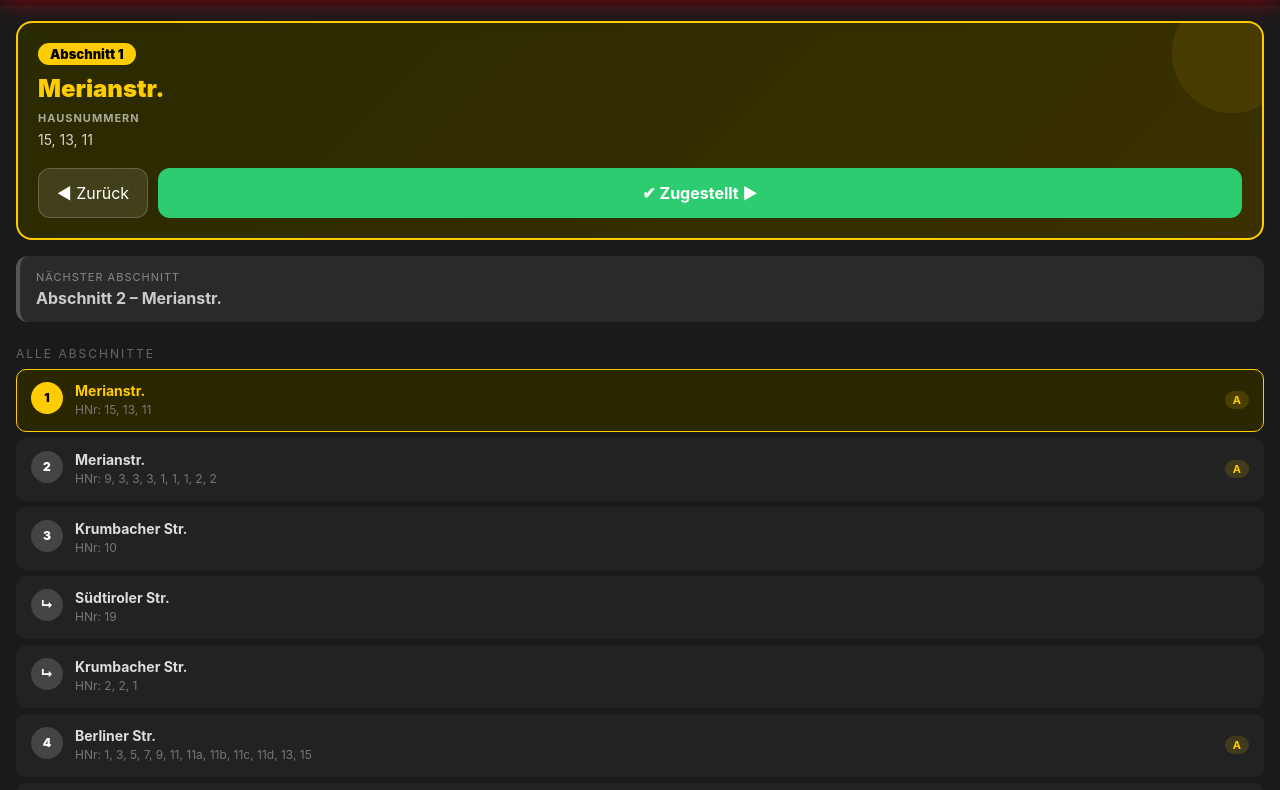
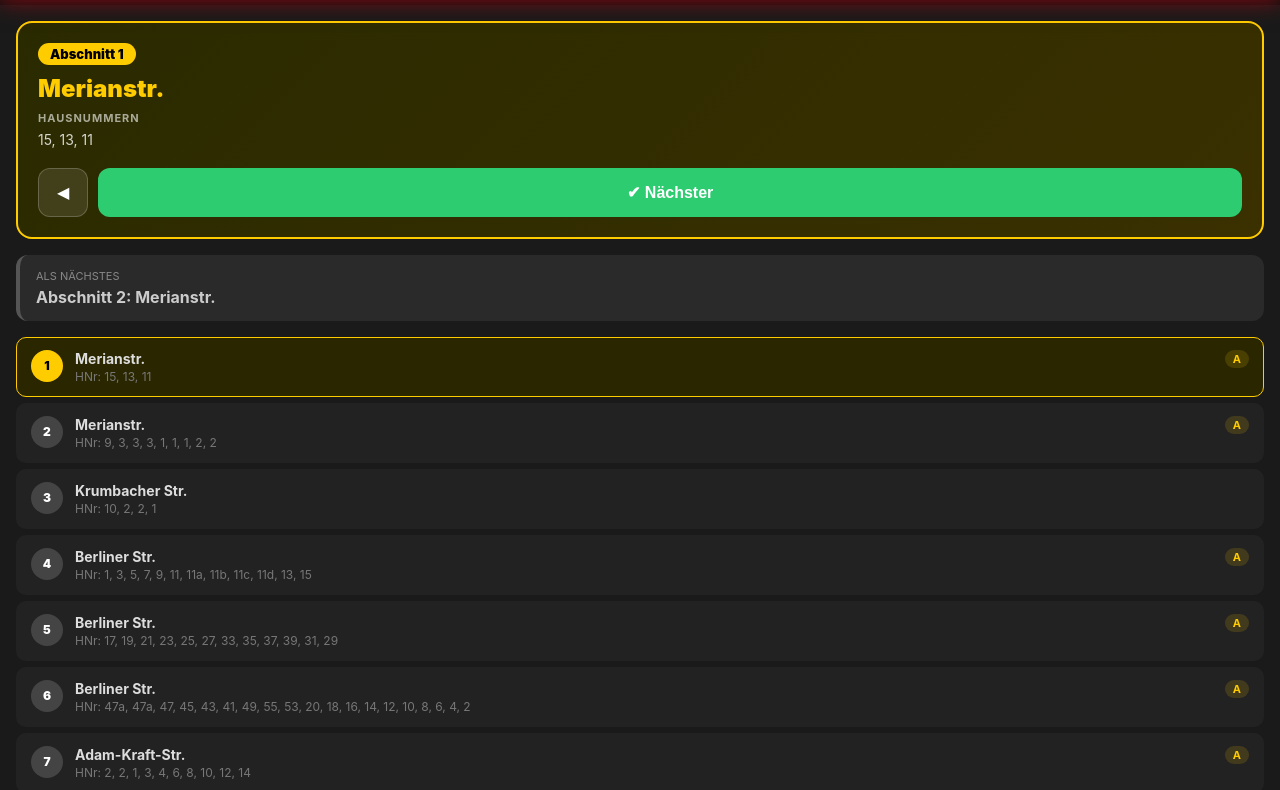
Before and after one commit to Senan1979/senan, a plain HTML site: page index.html in a window 1280 px wide. Shown: the part 65-855 px from the top of the page. Drawn offline with Linux system fonts and the light colour scheme.

Commit message:
Refactor index.html for improved structure and readability
Refactor HTML structure and clean up CSS styles. Update JavaScript functions for better readability and efficiency.

```diff
--- a/index.html
+++ b/index.html
@@ -1,3 +1,4 @@
+
 <!DOCTYPE html>
 <html lang="de">
 <head>
@@ -5,8 +6,6 @@
 <meta name="viewport" content="width=device-width, initial-scale=1.0">
 <title>DHL Navigator - Zustellbezirk 92224-08</title>
 <style>
-
-
   :root {
     --dhl-yellow: #FFCC00;
     --dhl-red: #D40511;
@@ -54,14 +53,6 @@
     position: relative;
     overflow: hidden;
   }
-  .current-hero::before {
-    content: '';
-    position: absolute;
-    top: -30px; right: -30px;
-    width: 120px; height: 120px;
-    background: rgba(255,204,0,0.08);
-    border-radius: 50%;
-  }
 
   .stop-badge {
     display: inline-block;
@@ -102,13 +93,10 @@
     border: none;
     padding: 14px;
     border-radius: 12px;
-    font-family: -apple-system, BlinkMacSystemFont, 'Helvetica Neue', Arial, sans-serif;
     font-size: 16px;
     font-weight: 700;
     cursor: pointer;
-    transition: all 0.2s;
   }
-  .btn-done:active { transform: scale(0.97); }
 
   .btn-prev {
     background: rgba(255,255,255,0.1);
@@ -116,12 +104,9 @@
     border: 1px solid rgba(255,255,255,0.2);
     padding: 14px 18px;
     border-radius: 12px;
-    font-family: -apple-system, BlinkMacSystemFont, 'Helvetica Neue', Arial, sans-serif;
     font-size: 16px;
     cursor: pointer;
-    transition: all 0.2s;
   }
-  .btn-prev:active { transform: scale(0.97); }
 
   .next-preview {
     margin: 0 16px 16px;
@@ -130,10 +115,8 @@
     padding: 14px 16px;
     border-left: 4px solid #555;
   }
-  .next-label { font-size: 11px; color: #888; text-transform: uppercase; letter-spacing: 1px; margin-bottom: 4px; }
+  .next-label { font-size: 11px; color: #888; text-transform: uppercase; margin-bottom: 4px; }
   .next-street { font-size: 16px; font-weight: 700; color: #ccc; }
-
-  .section-title { padding: 8px 16px; font-size: 12px; color: #666; text-transform: uppercase; letter-spacing: 2px; }
 
   .route-list { padding: 0 16px; display: flex; flex-direction: column; gap: 6px; }
 
@@ -145,72 +128,37 @@
     align-items: flex-start;
     gap: 12px;
     cursor: pointer;
-    transition: all 0.2s;
     border: 1px solid transparent;
   }
-  .stop-item.done { opacity: 0.4; background: #1e1e1e; }
-  .stop-item.done .stop-num { background: var(--done); }
+  .stop-item.done { opacity: 0.4; }
   .stop-item.active { border-color: var(--dhl-yellow); background: #2a2700; }
 
   .stop-num {
-    min-width: 32px;
-    height: 32px;
-    background: #444;
-    border-radius: 50%;
-    display: flex;
-    align-items: center;
-    justify-content: center;
-    font-weight: 900;
-    font-size: 12px;
-    color: #fff;
-    flex-shrink: 0;
+    min-width: 32px; height: 32px;
+    background: #444; border-radius: 50%;
+    display: flex; align-items: center; justify-content: center;
+    font-weight: 900; font-size: 12px;
   }
   .stop-item.active .stop-num { background: var(--dhl-yellow); color: #000; }
 
   .stop-info { flex: 1; }
   .stop-street { font-size: 14px; font-weight: 700; color: #ddd; }
-  .stop-item.active .stop-street { color: var(--dhl-yellow); }
-  .stop-hnr { font-size: 12px; color: #777; margin-top: 2px; line-height: 1.5; }
+  .stop-hnr { font-size: 12px; color: #777; margin-top: 2px; }
 
   .stop-ab {
-    font-size: 11px;
-    padding: 2px 8px;
-    border-radius: 10px;
-    font-weight: 700;
-    flex-shrink: 0;
-    align-self: center;
+    font-size: 11px; padding: 2px 8px; border-radius: 10px; font-weight: 700;
   }
   .stop-ab.A { background: rgba(255,204,0,0.15); color: var(--dhl-yellow); }
   .stop-ab.B { background: rgba(212,5,17,0.15); color: #ff6b6b; }
 
-  .done-check { color: var(--done); font-size: 18px; align-self: center; }
-
   .completed-screen { display: none; text-align: center; padding: 60px 20px; }
-  .completed-screen .emoji { font-size: 80px; margin-bottom: 20px; }
-  .completed-screen h2 { font-size: 28px; color: var(--dhl-yellow); margin-bottom: 10px; }
-  .completed-screen p { color: #aaa; }
-
-  .btn-reset {
-    margin-top: 30px;
-    background: var(--dhl-red);
-    color: #fff;
-    border: none;
-    padding: 16px 40px;
-    border-radius: 12px;
-    font-family: -apple-system, BlinkMacSystemFont, 'Helvetica Neue', Arial, sans-serif;
-    font-size: 18px;
-    font-weight: 700;
-    cursor: pointer;
-  }
 </style>
 </head>
 <body>
 
 <header>
   <div class="logo">DHL</div>
-  <div class="progress-info">
-    Fortschritt <span id="progressText">0 / 48</span>
-  </div>
+  <div class="progress-info">Fortschritt <span id="progressText">0 / 48</span></div>
 </header>
 <div class="progress-bar-wrap">
   <div class="progress-bar-fill" id="progressBar" style="width:0%"></div>
@@ -218,108 +166,98 @@
 
 <div id="mainContent">
   <div class="current-hero" id="currentHero">
-    <div class="stop-badge" id="currentBadge">Abschnitt 1</div>
-    <div class="current-street" id="currentStreet">Wird geladen...</div>
+    <div class="stop-badge" id="currentBadge">Wird geladen...</div>
+    <div class="current-street" id="currentStreet">—</div>
     <div class="current-numbers">
       <strong>Hausnummern</strong>
-      <span id="currentNumbers"></span>
+      <span id="currentNumbers">—</span>
     </div>
     <div class="nav-buttons">
-      <button class="btn-prev" onclick="prevStop()">◀ Zurück</button>
-      <button class="btn-done" onclick="nextStop()">✔ Zugestellt ▶</button>
+      <button class="btn-prev" onclick="prevStop()">◀</button>
+      <button class="btn-done" onclick="nextStop()">✔ Nächster</button>
     </div>
   </div>
 
   <div class="next-preview" id="nextPreview">
-    <div class="next-label">Nächster Abschnitt</div>
+    <div class="next-label">Als nächstes</div>
     <div class="next-street" id="nextStreet">—</div>
   </div>
 
-  <div class="section-title">Alle Abschnitte</div>
   <div class="route-list" id="routeList"></div>
 </div>
 
 <div class="completed-screen" id="completedScreen">
-  <div class="emoji">🎉</div>
-  <h2>Bezirk abgeschlossen!</h2>
-  <p>Sehr gut! Alle Sendungen erfolgreich zugestellt.</p>
-  <button class="btn-reset" onclick="resetRoute()">🔄 Neu starten</button>
+  <h2>🎉 Fertig!</h2>
+  <button class="btn-done" onclick="resetRoute()">Neu starten</button>
 </div>
 
 <script>
 const stops = [
-  { zab: 1, ab: 'A', plz: '92224', street: 'Merianstr.', hnr: '15, 13, 11' },
-  { zab: 2, ab: 'A', plz: '92224', street: 'Merianstr.', hnr: '9, 3, 3, 3, 1, 1, 1, 2, 2' },
-  { zab: 3, ab: '', plz: '92224', street: 'Krumbacher Str.', hnr: '10' },
-  { zab: '', ab: '', plz: '92224', street: 'Südtiroler Str.', hnr: '19' },
-  { zab: '', ab: '', plz: '92224', street: 'Krumbacher Str.', hnr: '2, 2, 1' },
-  { zab: 4, ab: 'A', plz: '92224', street: 'Berliner Str.', hnr: '1, 3, 5, 7, 9, 11, 11a, 11b, 11c, 11d, 13, 15' },
-  { zab: 5, ab: 'A', plz: '92224', street: 'Berliner Str.', hnr: '17, 19, 21, 23, 25, 27, 33, 35, 37, 39, 31, 29' },
-  { zab: 6, ab: 'A', plz: '92224', street: 'Berliner Str.', hnr: '47a, 47a, 47, 45, 43, 41, 49, 55, 53, 20, 18, 16, 14, 12, 10, 8, 6, 4, 2' },
-  { zab: '', ab: '', plz: '92224', street: 'Berliner Str.', hnr: '2, 2, 1, 3, 4, 6, 8, 10, 12, 14' },
-  { zab: 7, ab: 'A', plz: '92224', street: 'Adam-Kraft-Str.', hnr: '2, 1, 4, 3, 6, 8, 5, 7, 10, 9, 12, 14' },
-  { zab: 8, ab: 'A', plz: '92224', street: 'Kopernikusstr.', hnr: '4, 2d, 2c, 2b, 2a, 2, 1' },
-  { zab: 9, ab: 'A', plz: '92224', street: 'Riemenschneiderstr.', hnr: '1, 3, 8, 6, 4, 2' },
-  { zab: 10, ab: 'A', plz: '92224', street: 'Veit-Stoß-Str.', hnr: '11, 13, 16, 18, 15, 20, 17' },
-  { zab: '', ab: '', plz: '92224', street: 'Kopernikusstr.', hnr: '10, 8a, 8, 4, 2' },
-  { zab: 11, ab: 'A', plz: '92224', street: 'Ägidienstr.', hnr: '52, 54, 56, 21, 31, 19, 17, 15, 23, 25, 27, 29, 13, 11, 9, 7, 5, 3, 1' },
-  { zab: 12, ab: 'A', plz: '92224', street: 'Friedlandstr.', hnr: '33, 35, 37, 39' },
-  { zab: 13, ab: 'A', plz: '92224', street: 'Friedlandstr.', hnr: '2, 4, 6, 10, 8, 12, 14, 16' },
-  { zab: 14, ab: 'A', plz: '92224', street: 'Friedlandstr.', hnr: '1' },
-  { zab: '', ab: '', plz: '92224', street: 'Ägidienstr.', hnr: '18, 20, 22, 24, 26, 28, 28a' },
-  { zab: 15, ab: 'A', plz: '92224', street: 'Friedlandstr.', hnr: '11, 13, 15, 17, 19, 21' },
-  { zab: '', ab: '', plz: '92224', street: 'Ägidienstr.', hnr: '50, 48, 46, 44, 42, 40, 38, 36, 34, 32, 30' },
-  { zab: '', ab: '', plz: '92224', street: 'Friedlandstr.', hnr: '1, 5, 7, 9, 11, 29' },
-  { zab: 16, ab: 'A', plz: '92224', street: 'Peter-Vischer-Str.', hnr: '20, 18, 16, 14, 12, 21a, 21, 19, 17, 15, 13, 11, 9, 10' },
-  { zab: '', ab: '', plz: '92224', street: 'Egerer Str.', hnr: '32, 34, 36, 38, 40, 30, 28, 26, 24, 22, 23, 25, 27, 42' },
-  { zab: 17, ab: 'A', plz: '92224', street: 'Egerer Str.', hnr: '44, 46' },
-  { zab: 18, ab: 'A', plz: '92224', street: 'Egerer Str.', hnr: '12, 3, 5, 7, 9' },
-  { zab: '', ab: '', plz: '92224', street: 'Ägidienstr.', hnr: '49, 51, 53, 34, 32, 30, 28, 26, 24, 22' },
-  { zab: 19, ab: 'B', plz: '92224', street: 'Peter-Vischer-Str.', hnr: '49, 51, 53, 34, 32, 30, 28, 26, 24, 22, 20, 18, 16' },
-  { zab: 20, ab: 'B', plz: '92224', street: 'Peter-Vischer-Str.', hnr: '43, 45, 47, 41, 35, 39, 33, 37, 31, 20, 18, 3' },
-  { zab: 21, ab: 'B', plz: '92224', street: 'Peter-Vischer-Str.', hnr: '21, 25, 23, 27, 13, 15, 15a, 17, 19, 3' },
-  { zab: '', ab: '', plz: '92224', street: 'Ritter-von-Walter-Str.', hnr: '7, 9' },
-  { zab: 22, ab: 'B', plz: '92224', street: 'Peter-Henlein-Str.', hnr: '8, 6, 4, 2, 1, 3, 5, 7, 9, 11, 13, 15, 17, 19, 21, 23, 25, 27, 29, 31, 33, 35, 37, 39' },
-  { zab: 23, ab: 'B', plz: '92224', street: 'Peter-Henlein-Str.', hnr: '41, 43, 45, 47, 49, 51, 53, 55, 57, 59, 61, 63, 65, 67, 69, 71, 73, 75, 77, 79, 81, 83, 85, 87, 89, 91, 93, 95, 97' },
-  { zab: 24, ab: 'B', plz: '92224', street: 'Egerer Str.', hnr: '7a, 7, 5, 3, 2, 1' },
-  { zab: 25, ab: 'B', plz: '92224', street: 'Dürrstr.', hnr: '1, 3, 5, 4, 7, 7a, 7b, 7c, 7d, 4a, 6, 7e, 7f' },
-  { zab: 26, ab: 'B', plz: '92224', street: 'Dürrstr.', hnr: '9, 11, 8, 11, 15, 17, 19, 8, 2, 21, 23' },
-  { zab: 27, ab: 'B', plz: '92224', street: 'Lintacher Steig', hnr: '1a, 1, 1b, 3, 7, 13, 18' },
-  { zab: 28, ab: 'B', plz: '92224', street: 'Krumbacher Kirchenleite', hnr: '2' },
-  { zab: '', ab: '', plz: '92224', street: 'Lintacher Steig', hnr: '16, 20' },
-  { zab: 29, ab: 'B', plz: '92224', street: 'Auf der Ruite', hnr: '7, 7a, 12, 14, 9' },
-  { zab: 30, ab: 'B', plz: '92224', street: 'Lintacher Steig', hnr: '37, 41, 39, 38, 36, 34, 32, 30, 26, 28, 24, 22' },
-  { zab: 31, ab: 'B', plz: '92224', street: 'Begelleite', hnr: '1, 3, 5, 7, 9, 11, 13' },
-  { zab: 32, ab: 'B', plz: '92224', street: 'Begelleite', hnr: '23, 21, 18, 16, 14' },
-  { zab: 33, ab: 'B', plz: '92224', street: 'Pfaffenleite', hnr: '3, 7, 9, 12, 4, 2' },
-  { zab: '', ab: '', plz: '92224', street: 'Begelleite', hnr: '12, 6, 6a' },
-  { zab: 34, ab: 'B', plz: '92224', street: 'Krumbacher Kirchenleite', hnr: '1, 3, 5' },
-  { zab: 35, ab: 'B', plz: '92224', street: 'Begelleite', hnr: '8' },
-  { zab: '', ab: '', plz: '92224', street: 'Am Kuhberg', hnr: '7' },
-  { zab: '', ab: '', plz: '92224', street: 'Begelleite', hnr: '18' },
-  { zab: '', ab: '', plz: '92224', street: 'Am Kuhberg', hnr: '20, 18, 16, 14' },
-  { zab: 36, ab: 'B', plz: '92224', street: 'Johannisweg', hnr: '10, 6, 1, 4' },
-  { zab: 37, ab: 'B', plz: '92224', street: 'Am Kuhberg', hnr: '6, 4, 4, 2' },
-  { zab: 38, ab: 'B', plz: '92224', street: 'Krumbacher Kirchenleite', hnr: '20, 18, 16, 14, 12, 10, 4' },
-  { zab: 39, ab: 'B', plz: '92224', street: 'Mistelbeckstr.', hnr: '1, 3, 5, 7' },
-  { zab: 40, ab: 'B', plz: '92224', street: 'Mistelbeckstr.', hnr: '12, 10a, 10, 8, 6, 4a, 4, 2' },
-  { zab: 41, ab: 'B', plz: '92224', street: 'Lintacher Steig', hnr: '6, 6a, 4, 4a, 2, 2a' },
-  { zab: 42, ab: 'B', plz: '92224', street: 'Karl-Bauer-Str.', hnr: '1, 3, 5' },
-  { zab: '', ab: '', plz: '92224', street: 'Dr.-Ehrensberger-Str.', hnr: '20, 11, 18, 9, 16a, 16, 14, 12, 7, 5, 10, 8, 6, 4, 3, 1, 2' },
-  { zab: 43, ab: 'B', plz: '92224', street: 'Karl-Bauer-Str.', hnr: '7, 9, 2, 4, 13, 6, 15, 17, 19, 21, 23, 25' },
-  { zab: 44, ab: 'B', plz: '92224', street: 'Ritter-von-Walter-Str.', hnr: '2, 1, 4, 3, 6, 5, 8, 10' },
-  { zab: 45, ab: 'B', plz: '92224', street: 'Dr.-Steininger-Str.', hnr: '28, 26, 24, 22, 20, 18, 16, 14, 12, 6, 4, 2, 1, 3, 5, 7' },
-  { zab: 46, ab: 'B', plz: '92224', street: 'Josef-Regner-Weg', hnr: '2, 4, 6, 8, 10' },
-  { zab: '', ab: '', plz: '92224', street: 'Ernst-Herrmann-Str.', hnr: '15, 17, 19, 21, 23, 25, 27' },
-  { zab: 47, ab: 'B', plz: '92224', street: 'Josef-Kallmünzer-Str.', hnr: '22, 11a, 11, 20, 9a, 9, 7a, 7, 18, 16, 14, 12, 5A, 5, 10, 8, 6, 4, 3, 2, 1' },
-  { zab: 48, ab: 'B', plz: '92224', street: 'Ernst-Herrmann-Str.', hnr: '8, 11, 9, 7, 6, 3, 3a, 5, 4, 2, 1' },
+  { zab: 1, ab: 'A', street: 'Merianstr.', hnr: '15, 13, 11' },
+  { zab: 2, ab: 'A', street: 'Merianstr.', hnr: '9, 3, 3, 3, 1, 1, 1, 2, 2' },
+  { zab: 3, ab: '', street: 'Krumbacher Str.', hnr: '10, 2, 2, 1' },
+  { zab: 4, ab: 'A', street: 'Berliner Str.', hnr: '1, 3, 5, 7, 9, 11, 11a, 11b, 11c, 11d, 13, 15' },
+  { zab: 5, ab: 'A', street: 'Berliner Str.', hnr: '17, 19, 21, 23, 25, 27, 33, 35, 37, 39, 31, 29' },
+  { zab: 6, ab: 'A', street: 'Berliner Str.', hnr: '47a, 47a, 47, 45, 43, 41, 49, 55, 53, 20, 18, 16, 14, 12, 10, 8, 6, 4, 2' },
+  { zab: 7, ab: 'A', street: 'Adam-Kraft-Str.', hnr: '2, 2, 1, 3, 4, 6, 8, 10, 12, 14' },
+  { zab: 8, ab: 'A', street: 'Kopernikusstr.', hnr: '2, 1, 4, 3, 6, 8, 5, 7, 10, 9, 12, 14' },
+  { zab: 9, ab: 'A', street: 'Riemenschneiderstr.', hnr: '4, 2d, 2c, 2b, 2a, 2, 1' },
+  { zab: 10, ab: 'A', street: 'Veit-Stoß-Str.', hnr: '1, 3, 8, 6, 4, 2' },
+  { zab: '', ab: '', street: 'Kopernikusstr.', hnr: '11, 13, 16, 18, 15, 20, 17' },
+  { zab: 11, ab: 'A', street: 'Ägidienstr.', hnr: '10, 8a, 8, 4, 2' },
+  { zab: 12, ab: 'A', street: 'Friedlandstr.', hnr: '52, 54, 56, 21, 31, 19, 17, 15, 23, 25, 27, 29, 13, 11, 9, 7, 5, 3, 1' },
+  { zab: 13, ab: 'A', street: 'Friedlandstr.', hnr: '33, 35, 37, 39' },
+  { zab: 14, ab: 'A', street: 'Friedlandstr.', hnr: '2, 4, 6, 10, 8, 12, 14, 16' },
+  { zab: '', ab: '', street: 'Ägidienstr.', hnr: '1' },
+  { zab: 15, ab: 'A', street: 'Friedlandstr.', hnr: '18, 20, 22, 24, 26, 28, 28a' },
+  { zab: '', ab: '', street: 'Ägidienstr.', hnr: '11, 13, 15, 17, 19, 21' },
+  { zab: '', ab: '', street: 'Friedlandstr.', hnr: '50, 48, 46, 44, 42, 40, 38, 36, 34, 32, 30' },
+  { zab: 16, ab: 'A', street: 'Peter-Vischer-Str.', hnr: '1, 5, 7, 9, 11, 29' },
+  { zab: '', ab: '', street: 'Egerer Str.', hnr: '20, 18, 16, 14, 12, 21a, 21, 19, 17, 15, 13, 11, 9, 10' },
+  { zab: 17, ab: 'A', street: 'Egerer Str.', hnr: '32, 34, 36, 38, 40, 30, 28, 26, 24, 22, 23, 25, 27, 42' },
+  { zab: 18, ab: 'A', street: 'Egerer Str.', hnr: '44, 46' },
+  { zab: '', ab: '', street: 'Ägidienstr.', hnr: '12, 3, 5, 7, 9' },
+  { zab: 19, ab: 'B', street: 'Peter-Vischer-Str.', hnr: '49, 51, 53, 34, 32, 30, 28, 26, 24, 22' },
+  { zab: 20, ab: 'B', street: 'Peter-Vischer-Str.', hnr: '43, 45, 47, 41, 35, 39, 33, 37, 31, 20, 18, 16' },
+  { zab: 21, ab: 'B', street: 'Peter-Vischer-Str.', hnr: '21, 25, 23, 27, 13, 15, 15a, 17, 19, 3' },
+  { zab: '', ab: '', street: 'Ritter-von-Walter-Str.', hnr: '7, 9' },
+  { zab: 22, ab: 'B', street: 'Peter-Henlein-Str.', hnr: '8, 6, 4, 2, 1, 3, 5, 7, 9, 11, 13, 15, 17, 19, 21, 23, 25, 27, 29, 31, 33, 35, 37, 39' },
+  { zab: 23, ab: 'B', street: 'Peter-Henlein-Str.', hnr: '41, 43, 45, 47, 49, 51, 53, 55, 57, 59, 61, 63, 65, 67, 69, 71, 73, 75, 77, 79, 81, 83, 85, 87, 89, 91, 93, 95, 97' },
+  { zab: 24, ab: 'B', street: 'Egerer Str.', hnr: '7a, 7, 5, 3, 2, 1' },
+  { zab: 25, ab: 'B', street: 'Dürrstr.', hnr: '1, 3, 5, 4, 7, 7a, 7b, 7c, 7d, 4a, 6, 7e, 7f' },
+  { zab: 26, ab: 'B', street: 'Dürrstr.', hnr: '9, 11, 8, 11, 15, 17, 19, 8, 2, 21, 23' },
+  { zab: 27, ab: 'B', street: 'Lintacher Steig', hnr: '1a, 1, 1b, 3, 7, 13, 18' },
+  { zab: 28, ab: 'B', street: 'Krumbacher Kirchenleite', hnr: '2' },
+  { zab: '', ab: '', street: 'Lintacher Steig', hnr: '16, 20' },
+  { zab: 29, ab: 'B', street: 'Auf der Ruite', hnr: '7, 7a, 12, 14, 9' },
+  { zab: 30, ab: 'B', street: 'Lintacher Steig', hnr: '37, 41, 39, 38, 36, 34, 32, 30, 26, 28, 24, 22' },
+  { zab: 31, ab: 'B', street: 'Begelleite', hnr: '1, 3, 5, 7, 9, 11, 13' },
+  { zab: 32, ab: 'B', street: 'Begelleite', hnr: '23, 21, 18, 16, 14' },
+  { zab: 33, ab: 'B', street: 'Pfaffenleite', hnr: '3, 7, 9, 12, 4, 2' },
+  { zab: '', ab: '', street: 'Begelleite', hnr: '12, 6, 6a' },
+  { zab: 34, ab: 'B', street: 'Krumbacher Kirchenleite', hnr: '1, 3, 5' },
+  { zab: 35, ab: 'B', street: 'Begelleite', hnr: '8' },
+  { zab: '', ab: '', street: 'Am Kuhberg', hnr: '7' },
+  { zab: '', ab: '', street: 'Begelleite', hnr: '18' },
+  { zab: '', ab: '', street: 'Am Kuhberg', hnr: '20, 18, 16, 14' },
+  { zab: 36, ab: 'B', street: 'Johannisweg', hnr: '10, 6, 1, 4' },
+  { zab: 37, ab: 'B', street: 'Am Kuhberg', hnr: '6, 4, 4, 2' },
+  { zab: 38, ab: 'B', street: 'Krumbacher Kirchenleite', hnr: '20, 18, 16, 14, 12, 10, 4' },
+  { zab: 39, ab: 'B', street: 'Mistelbeckstr.', hnr: '1, 3, 5, 7' },
+  { zab: 40, ab: 'B', street: 'Mistelbeckstr.', hnr: '12, 10a, 10, 8, 6, 4a, 4, 2' },
+  { zab: 41, ab: 'B', street: 'Lintacher Steig', hnr: '6, 6a, 4, 4a, 2, 2a' },
+  { zab: 42, ab: 'B', street: 'Karl-Bauer-Str.', hnr: '1, 3, 5' },
+  { zab: '', ab: '', street: 'Dr.-Ehrensberger-Str.', hnr: '20, 11, 18, 9, 16a, 16, 14, 12, 7, 5, 10, 8, 6, 4, 3, 1, 2' },
+  { zab: 43, ab: 'B', street: 'Karl-Bauer-Str.', hnr: '7, 9, 2, 4, 13, 6, 15, 17, 19, 21, 23, 25' },
+  { zab: 44, ab: 'B', street: 'Ritter-von-Walter-Str.', hnr: '2, 1, 4, 3, 6, 5, 8, 10' },
+  { zab: 45, ab: 'B', street: 'Dr.-Steininger-Str.', hnr: '28, 26, 24, 22, 20, 18, 16, 14, 12, 6, 4, 2, 1, 3, 5, 7' },
+  { zab: 46, ab: 'B', street: 'Josef-Regner-Weg', hnr: '2, 4, 6, 8, 10' },
+  { zab: '', ab: '', street: 'Ernst-Herrmann-Str.', hnr: '15, 17, 19, 21, 23, 25, 27' },
+  { zab: 47, ab: 'B', street: 'Josef-Kallmünzer-Str.', hnr: '22, 11a, 11, 20, 9a, 9, 7a, 7, 18, 16, 14, 12, 5A, 5, 10, 8, 6, 4, 3, 2, 1' },
+  { zab: 48, ab: 'B', street: 'Ernst-Herrmann-Str.', hnr: '8, 11, 9, 7, 6, 3, 3a, 5, 4, 2, 1' }
 ];
 
 let currentIndex = 0;
-
-function getStopLabel(stop) {
-  return stop.zab ? `Abschnitt ${stop.zab}` : '↳ Fortsetzung';
-}
 
 function renderList() {
   const list = document.getElementById('routeList');
@@ -346,14 +284,6 @@ function renderList() {
       abDiv.textContent = stop.ab;
       div.appendChild(abDiv);
     }
-
-    if (i < currentIndex) {
-      const check = document.createElement('div');
-      check.className = 'done-check';
-      check.textContent = '✔';
-      div.appendChild(check);
-    }
-
     list.appendChild(div);
   });
 }
@@ -365,61 +295,30 @@ function updateHero() {
     return;
   }
   const stop = stops[currentIndex];
-  document.getElementById('currentBadge').textContent = getStopLabel(stop);
+  document.getElementById('currentBadge').textContent = stop.zab ? `Abschnitt ${stop.zab}` : '↳ Fortsetzung';
   document.getElementById('currentStreet').textContent = stop.street;
   document.getElementById('currentNumbers').textContent = stop.hnr;
 
   const next = stops[currentIndex + 1];
   document.getElementById('nextStreet').textContent = next
-    ? `${next.zab ? 'Abschnitt ' + next.zab + ' – ' : ''}${next.street}`
-    : '🏁 Letzter Abschnitt!';
+    ? (next.zab ? `Abschnitt ${next.zab}: ` : '') + next.street
+    : '🏁 Letzter Stopp!';
 
-  const pct = Math.round((currentIndex / stops.length) * 100);
-  document.getElementById('progressBar').style.width = pct + '%';
+  document.getElementById('progressBar').style.width = ((currentIndex / stops.length) * 100) + '%';
   document.getElementById('progressText').textContent = `${currentIndex} / ${stops.length}`;
-
-  setTimeout(() => {
-    const items = document.querySelectorAll('.stop-item');
-    if (items[currentIndex]) {
-      items[currentIndex].scrollIntoView({ behavior: 'smooth', block: 'center' });
-    }
-  }, 100);
 }
 
-function nextStop() {
-  if (currentIndex < stops.length) {
-    currentIndex++;
-    updateHero();
-    renderList();
-  }
-}
-
-function prevStop() {
-  if (currentIndex > 0) {
-    currentIndex--;
-    updateHero();
-    renderList();
-  }
-}
-
-function jumpTo(i) {
-  currentIndex = i;
-  updateHero();
-  renderList();
-}
-
+function nextStop() { currentIndex++; updateHero(); renderList(); }
+function prevStop() { if(currentIndex > 0) { currentIndex--; updateHero(); renderList(); } }
+function jumpTo(i) { currentIndex = i; updateHero(); renderList(); }
 function resetRoute() {
   currentIndex = 0;
   document.getElementById('mainContent').style.display = 'block';
   document.getElementById('completedScreen').style.display = 'none';
-  updateHero();
-  renderList();
+  updateHero(); renderList();
 }
 
-document.addEventListener('DOMContentLoaded', function() {
-  renderList();
-  updateHero();
-});
+document.addEventListener('DOMContentLoaded', () => { renderList(); updateHero(); });
 </script>
 </body>
 </html>
```
